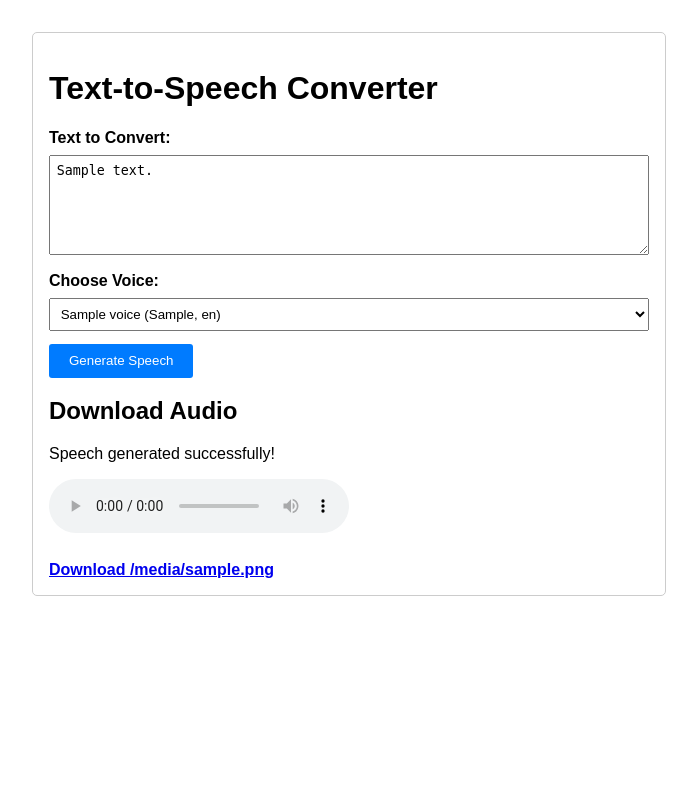
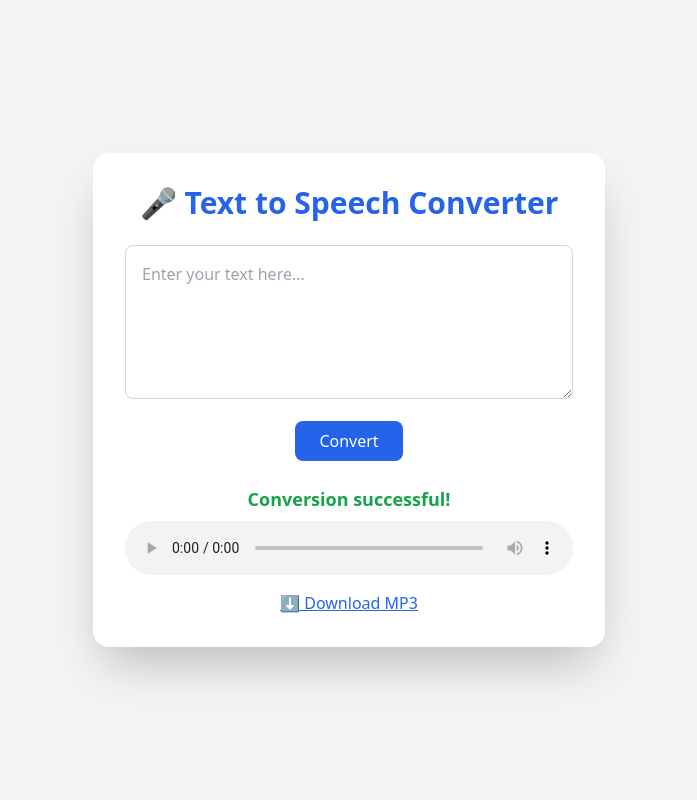
Before and after one commit to dqtr/text-to-speech-app, a Flask app: template templates/index.html in a window 1280 px wide. Shown: the whole page, without its empty margins (291-988 px from the left). Run offline with Flask 3, Linux system fonts and the light colour scheme; the template is opened without the code that fills it: most values are stand-ins (such as "Sample title", 1, 10 or a date in 2020); some libraries are stand-ins or nearby versions.

Commit message:
interface update

```diff
--- a/app.py
+++ b/app.py
@@ -1,158 +1,25 @@
-import pyttsx3
+from flask import Flask, render_template, request, send_file
+from gtts import gTTS
 import os
-import uuid  # To generate unique filenames
-from flask import Flask, render_template, request, send_from_directory, url_for, redirect
+from uuid import uuid4
 
-# --- Configuration ---
-AUDIO_FOLDER = 'audio'  # Folder to save generated audio files
-ALLOWED_EXTENSIONS = {'mp3', 'wav'} # pyttsx3 typically saves as mp3 or others depending on driver
+app = Flask(__name__)
 
-# --- Initialize pyttsx3 Engine ---
-try:
-    engine = pyttsx3.init()
-    # Attempt to get voices immediately to catch potential init errors
-    voices_data = engine.getProperty('voices')
-    if not voices_data:
-        print("Warning: No pyttsx3 voices found. TTS might not work.")
-        print("Ensure you have a TTS engine installed (e.g., eSpeak on Linux, SAPI5 on Windows).")
-    engine.stop() # Stop engine for now, will re-init per request if needed
-except Exception as e:
-    print(f"Error initializing pyttsx3 engine: {e}")
-    print("Text-to-Speech functionality will likely fail.")
-    print("Ensure a compatible TTS engine (SAPI5, NSSpeech, eSpeak) is installed and functional.")
-    engine = None # Set engine to None if init fails
-    voices_data = []
+@app.route("/", methods=["GET", "POST"])
+def index():
+    audio_file = None
+    if request.method == "POST":
+        text = request.form["text"]
+        if text.strip():
+            tts = gTTS(text)
+            filename = f"static/{uuid4().hex}.mp3"
+            tts.save(filename)
+            audio_file = filename
+    return render_template("index.html", audio_file=audio_file)
 
-# --- Helper Function to Guess Gender (Very Basic) ---
-def guess_gender(voice_name):
-    name_lower = voice_name.lower()
-    if 'female' in name_lower or 'zira' in name_lower or 'hazel' in name_lower or 'eva' in name_lower:
-        return "Female"
-    if 'male' in name_lower or 'david' in name_lower or 'mark' in name_lower:
-        return "Male"
-    return "Unknown" # Default if no common keyword is found
+@app.route("/download/<filename>")
+def download(filename):
+    return send_file(f"static/{filename}", as_attachment=True)
 
-# --- Prepare Voice List for Template ---
-available_voices = []
-for voice in voices_data:
-    # Sometimes voice.languages is a list, sometimes not. Handle potential errors.
-    try:
-        lang = voice.languages[0] if voice.languages else 'N/A'
-    except (AttributeError, IndexError):
-        lang = 'N/A' # Fallback if languages attribute is missing or empty
-
-    available_voices.append({
-        'id': voice.id,
-        'name': voice.name,
-        'lang': lang,
-        'gender_guess': guess_gender(voice.name) # Add our basic gender guess
-    })
-
-# --- Initialize Flask App ---
-app = Flask(__name__)
-app.config['AUDIO_FOLDER'] = os.path.abspath(AUDIO_FOLDER)
-
-# --- Ensure Audio Directory Exists ---
-if not os.path.exists(app.config['AUDIO_FOLDER']):
-    os.makedirs(app.config['AUDIO_FOLDER'])
-    print(f"Created audio directory: {app.config['AUDIO_FOLDER']}")
-
-# --- Routes ---
-@app.route('/')
-def index():
-    """Renders the main page with the form."""
-    if engine is None:
-         return render_template('index.html', voices=[], error="TTS Engine failed to initialize. Please check installation.")
-    return render_template('index.html', voices=available_voices)
-
-@app.route('/synthesize', methods=['POST'])
-def synthesize():
-    """Handles form submission, generates speech, and provides download."""
-    if engine is None:
-         # Redirect back with error if engine isn't working
-         return render_template('index.html', voices=[], error="TTS Engine is not available.")
-
-    text = request.form.get('text', '').strip()
-    voice_id = request.form.get('voice')
-
-    if not text:
-        return render_template('index.html', voices=available_voices, error="Text cannot be empty.", selected_voice_id=voice_id)
-
-    if not voice_id:
-         return render_template('index.html', voices=available_voices, error="Please select a voice.", text_input=text)
-
-    # Generate a unique filename
-    # Note: pyttsx3 might force specific extensions depending on the driver
-    # '.mp3' is common, but it could be '.wav' or others. Let's try mp3 first.
-    filename = f"speech_{uuid.uuid4()}.mp3"
-    filepath = os.path.join(app.config['AUDIO_FOLDER'], filename)
-
-    try:
-        # Re-initialize engine for the request (safer for potential concurrency issues)
-        # Though pyttsx3 is generally NOT thread-safe, this simple app might be okay
-        # For production, use a task queue (Celery)
-        tts_engine = pyttsx3.init()
-        tts_engine.setProperty('voice', voice_id)
-
-        # Adjust rate and volume if desired
-        # tts_engine.setProperty('rate', 150)  # Speed percent (can go over 100)
-        # tts_engine.setProperty('volume', 0.9) # Volume 0-1
-
-        print(f"Synthesizing speech with voice: {voice_id}")
-        print(f"Saving to: {filepath}")
-
-        tts_engine.save_to_file(text, filepath)
-        tts_engine.runAndWait()
-        tts_engine.stop() # Clean up the engine instance
-
-        # Check if file was actually created (runAndWait might fail silently)
-        if not os.path.exists(filepath) or os.path.getsize(filepath) == 0:
-             print(f"Error: File not created or empty after runAndWait: {filepath}")
-             raise RuntimeError("TTS synthesis failed to produce an audio file.")
-
-        print(f"File saved successfully: {filepath}")
-
-        # Render the template again, showing the download link
-        return render_template('index.html',
-                               voices=available_voices,
-                               audio_filename=filename,
-                               text_input=text,
-                               selected_voice_id=voice_id)
-
-    except Exception as e:
-        print(f"Error during TTS synthesis or saving: {e}")
-        # Clean up potentially failed file
-        if os.path.exists(filepath):
-            try:
-                os.remove(filepath)
-            except OSError:
-                pass # Ignore removal error if it happens
-        return render_template('index.html',
-                               voices=available_voices,
-                               error=f"Failed to generate speech: {e}",
-                               text_input=text,
-                               selected_voice_id=voice_id)
-
-@app.route('/audio/<filename>')
-def download_file(filename):
-    """Serves the generated audio file for download or playback."""
-    print(f"Serving file: {filename} from {app.config['AUDIO_FOLDER']}")
-    try:
-        return send_from_directory(app.config['AUDIO_FOLDER'], filename, as_attachment=False) # False for playback in browser
-        # Use as_attachment=True if you want to force download immediately
-    except FileNotFoundError:
-         from flask import abort
-         abort(404, description="Resource not found")
-
-
-# --- Run the App ---
-if __name__ == '__main__':
-    # Note: Flask's default development server is single-threaded.
-    # pyttsx3 might block while speaking if not saved to file first.
-    # For production, use a proper WSGI server (like Gunicorn or Waitress).
-    # Example using Waitress (install with `pip install waitress`):
-    # waitress-serve --host 0.0.0.0 --port 5000 app:app
-    print("Starting Flask development server...")
-    print(f"Audio files will be saved in: {app.config['AUDIO_FOLDER']}")
-    print(f"Available Voices: {[v['name'] for v in available_voices]}")
-    app.run(debug=True) # debug=True is helpful for development, disable for production
+if __name__ == "__main__":
+    app.run(debug=True)
--- /dev/null
+++ b/requirements.txt
@@ -0,0 +1,2 @@
+Flask
+gTTS
--- a/templates/index.html
+++ b/templates/index.html
@@ -1,61 +1,28 @@
 <!DOCTYPE html>
-<html lang="en">
+<html lang="en" class="bg-gray-100">
 <head>
-    <meta charset="UTF-8">
-    <meta name="viewport" content="width=device-width, initial-scale=1.0">
-    <title>Text-to-Speech Web App</title>
-    <style>
-        body { font-family: sans-serif; max-width: 600px; margin: 2em auto; padding: 1em; border: 1px solid #ccc; border-radius: 5px; }
-        label { display: block; margin-bottom: 0.5em; font-weight: bold; }
-        textarea { width: 100%; min-height: 100px; margin-bottom: 1em; padding: 0.5em; box-sizing: border-box; }
-        select { width: 100%; padding: 0.5em; margin-bottom: 1em; box-sizing: border-box; }
-        button { padding: 0.7em 1.5em; background-color: #007bff; color: white; border: none; border-radius: 3px; cursor: pointer; }
-        button:hover { background-color: #0056b3; }
-        .download-link { margin-top: 1.5em; display: block; font-weight: bold; }
-        .error { color: red; margin-top: 1em; }
-    </style>
+  <meta charset="UTF-8" />
+  <meta name="viewport" content="width=device-width, initial-scale=1.0"/>
+  <title>Text to Speech</title>
+  <script src="https://cdn.tailwindcss.com"></script>
 </head>
-<body>
-    <h1>Text-to-Speech Converter</h1>
-
-    {% if error %}
-        <p class="error">Error: {{ error }}</p>
-    {% endif %}
-
-    <form method="POST" action="/synthesize">
-        <div>
-            <label for="text">Text to Convert:</label>
-            <textarea id="text" name="text" required>{{ text_input or '' }}</textarea>
-        </div>
-
-        <div>
-            <label for="voice">Choose Voice:</label>
-            <select id="voice" name="voice">
-                {% for voice in voices %}
-                    <option value="{{ voice.id }}" {% if voice.id == selected_voice_id %}selected{% endif %}>
-                        {{ voice.name }} ({{ voice.gender_guess }}, {{ voice.lang }})
-                    </option>
-                {% endfor %}
-            </select>
-        </div>
-
-        <button type="submit">Generate Speech</button>
+<body class="min-h-screen flex items-center justify-center">
+  <div class="bg-white shadow-2xl rounded-2xl p-8 w-full max-w-lg text-center">
+    <h1 class="text-3xl font-bold mb-6 text-blue-600">🎤 Text to Speech Converter</h1>
+    <form method="POST">
+      <textarea name="text" rows="5" class="w-full p-4 border border-gray-300 rounded-lg focus:outline-none focus:ring-2 focus:ring-blue-400" placeholder="Enter your text here..."></textarea>
+      <button type="submit" class="mt-4 px-6 py-2 bg-blue-600 text-white rounded-lg hover:bg-blue-700 transition">Convert</button>
     </form>
 
-    {% if audio_filename %}
-        <div class="download-section">
-            <h2>Download Audio</h2>
-            <p>Speech generated successfully!</p>
-            <audio controls>
-                <source src="{{ url_for('download_file', filename=audio_filename) }}" type="audio/mpeg">
-                Your browser does not support the audio element.
-            </audio>
-            <br>
-            <a href="{{ url_for('download_file', filename=audio_filename) }}" download class="download-link">
-                Download {{ audio_filename }}
-            </a>
-        </div>
+    {% if audio_file %}
+      <div class="mt-6">
+        <h2 class="text-lg font-semibold text-green-600">Conversion successful!</h2>
+        <audio controls class="mt-2 w-full">
+          <source src="{{ audio_file }}" type="audio/mp3" />
+        </audio>
+        <a href="{{ url_for('download', filename=audio_file.split('/')[-1]) }}" class="mt-4 inline-block text-blue-600 underline">⬇️ Download MP3</a>
+      </div>
     {% endif %}
-
+  </div>
 </body>
 </html>
```
Also changed, not shown: static/css/styles.css (added, +87 -0 lines), static/js/script.js (added, +78 -0 lines), 13 other files.
